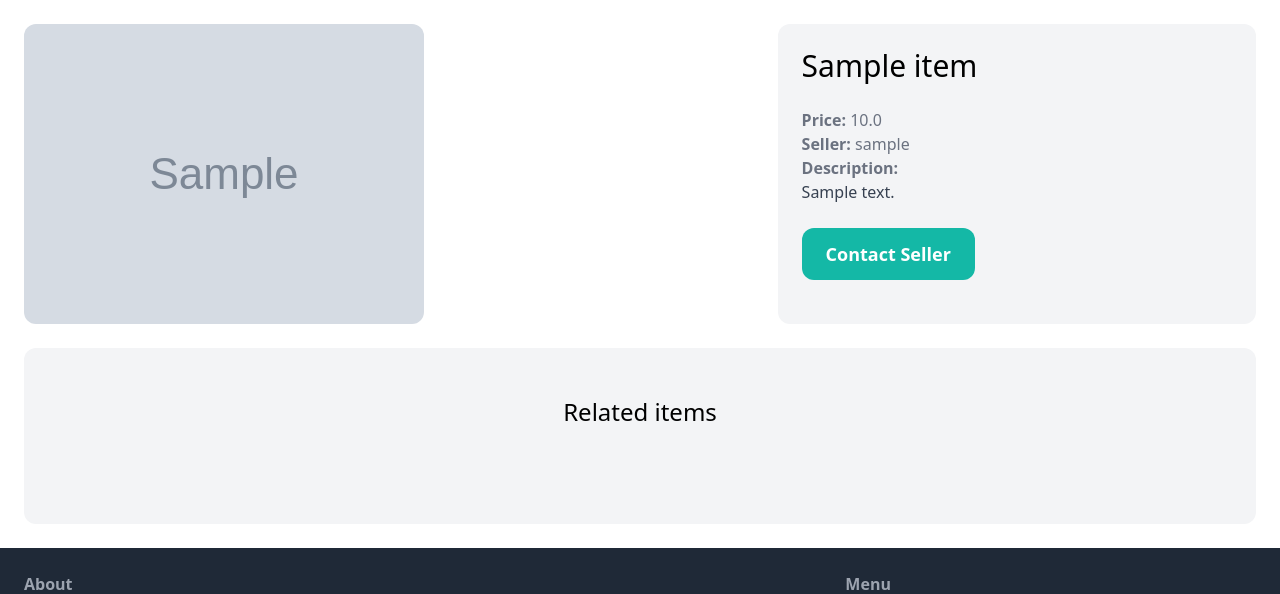
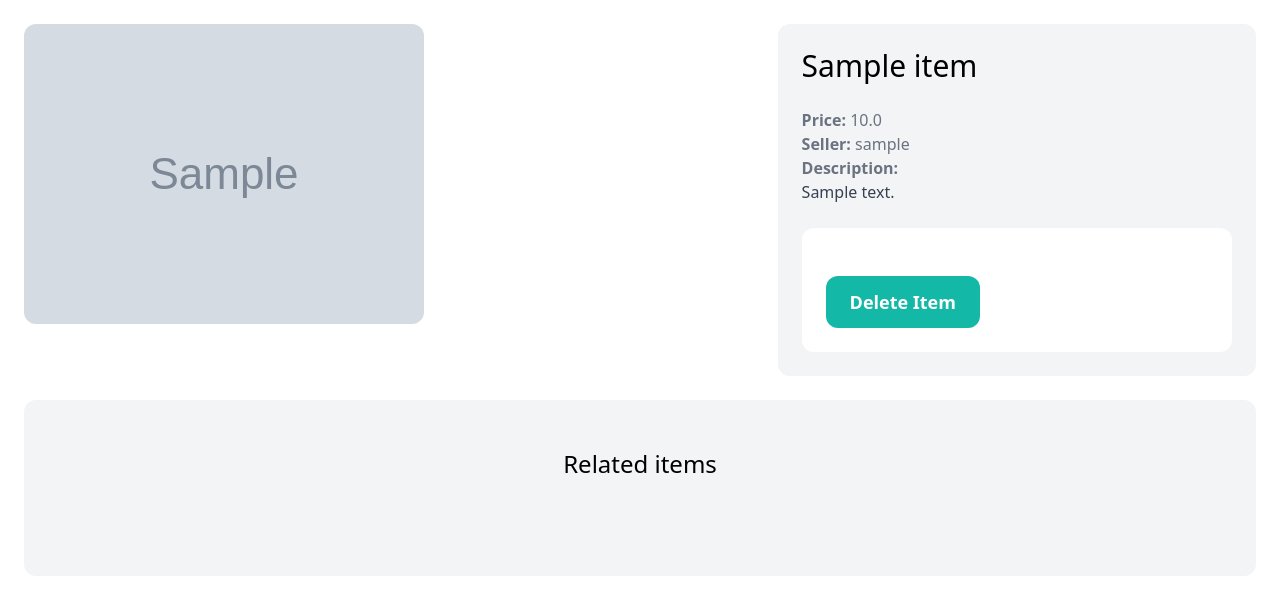
Before and after one commit to karimosman181/DjangoMarket, a Django app: page /items/1/ in a window 1280 px wide. Shown: the part 77-671 px from the top of the page. Run offline with Django 4.2, Linux system fonts and the light colour scheme; a user stored in the database is signed in; tables that the repository leaves empty hold one stand-in row (values such as "Sample post"); grey boxes marked "Sample" are stand-in pictures; some libraries are stand-ins or nearby versions.

Commit message:
add delete item

```diff
--- a/djangomarket/item/templates/item/detail.html
+++ b/djangomarket/item/templates/item/detail.html
@@ -17,12 +17,23 @@
     </p>
     {% endif %}
 
+    {% if request.user == item.created_by %}
+    <div class="mt-6 p-6 bg-white rounded-xl">
+     <a
+      href="{% url 'item:delete' item.id %}"
+      class="inline-block mt-6 px-6 py-3 text-lg font-semibold bg-teal-500 text-white rounded-xl hover:bg-teal-700"
+    >
+      Delete Item
+    </a>
+  </div>
+ {% else %}
     <a
       href="#"
       class="inline-block mt-6 px-6 py-3 text-lg font-semibold bg-teal-500 text-white rounded-xl hover:bg-teal-700"
     >
       Contact Seller
     </a>
+     {% endif %}
   </div>
 </div>
 
--- a/djangomarket/item/urls.py
+++ b/djangomarket/item/urls.py
@@ -6,4 +6,5 @@ app_name = 'item'
 urlpatterns = [
     path('new/', views.new, name='new'),
     path('<int:pk>/', views.detail, name='detail'),
+    path('<int:pk>/delete/', views.delete, name='delete'),
 ]
--- a/djangomarket/item/views.py
+++ b/djangomarket/item/views.py
@@ -30,3 +30,10 @@ def new(request):
         'form':form,
         'title': 'New item',
     })
+
+@login_required
+def delete(request, pk):
+    item = get_object_or_404(Item, pk=pk, created_by=request.user)
+    item.delete()
+
+    return redirect('dashbourd:index')
```
